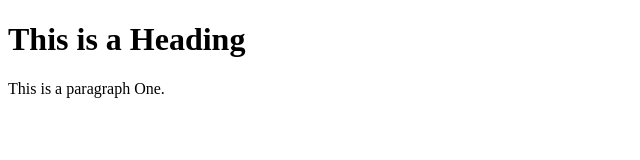
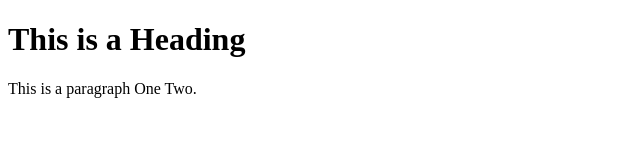
Before and after one commit to Puneet1/jenkinspoc, a plain HTML site: page index.html in a window 1280 px wide. Shown: the full height of the page, 0-640 px from the left. Drawn offline with Linux system fonts and the light colour scheme.

Commit message:
Update index.html

```diff
--- a/index.html
+++ b/index.html
@@ -6,7 +6,7 @@
 <body>
 
 <h1>This is a Heading</h1>
-<p>This is a paragraph One.</p>
+<p>This is a paragraph One Two.</p>
 
 </body>
 </html>
```
